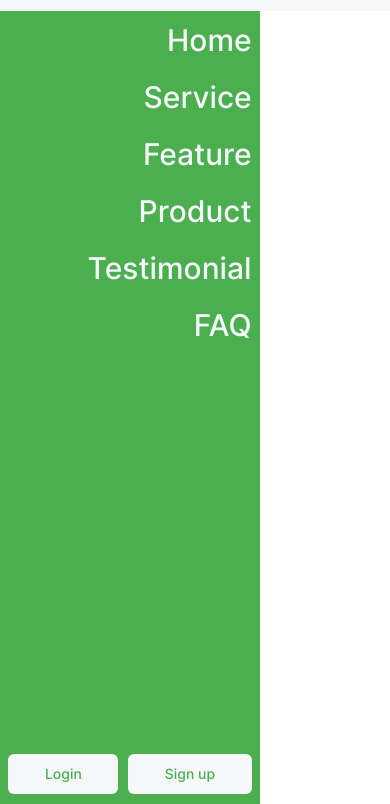
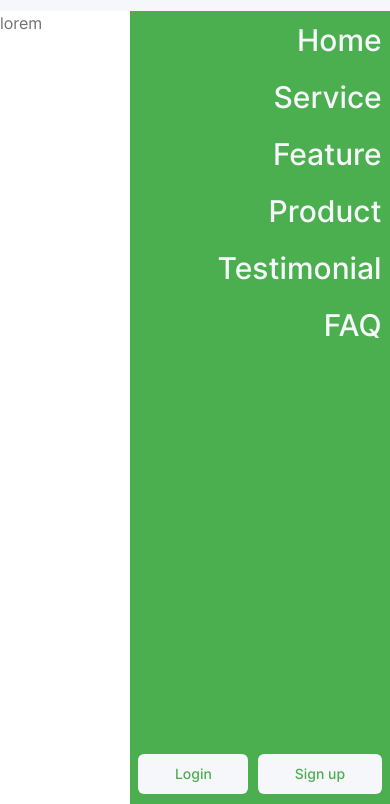
Before and after one commit to Mener7584/Nexcent-1, a plain HTML site: page index.html in a window 390 px wide. Both pictures are taken after a click on the button "burger menu". Shown: the part 40-844 px from the top of the page. Drawn offline with Linux system fonts and the light colour scheme.

Commit message:
Update style.css

```diff
--- a/css/style.css
+++ b/css/style.css
@@ -318,7 +318,7 @@ li {
         position: fixed;
         z-index: 1;
         top: 0;
-        left: -100%;
+        right: 0;
         width: min(260rem, 100%);
         height: 100vh;
         display: flex;
@@ -328,12 +328,13 @@ li {
         overflow-y: auto;
         row-gap: 20rem;
         background-color: var(--color-primary);
-        transition: left var(--transition-main);
+        transition: transform var(--transition-main);
+        transform: translateX(-100%);
         padding-block: calc(var(--header-min) + 2rem) 10rem;
         padding-inline: var(--container-pi);
     }
     .header__menu.active{
-        left: 0;
+        transform: translateX(0);
     }
     .menu-header__list {
         flex-direction: column;
```
